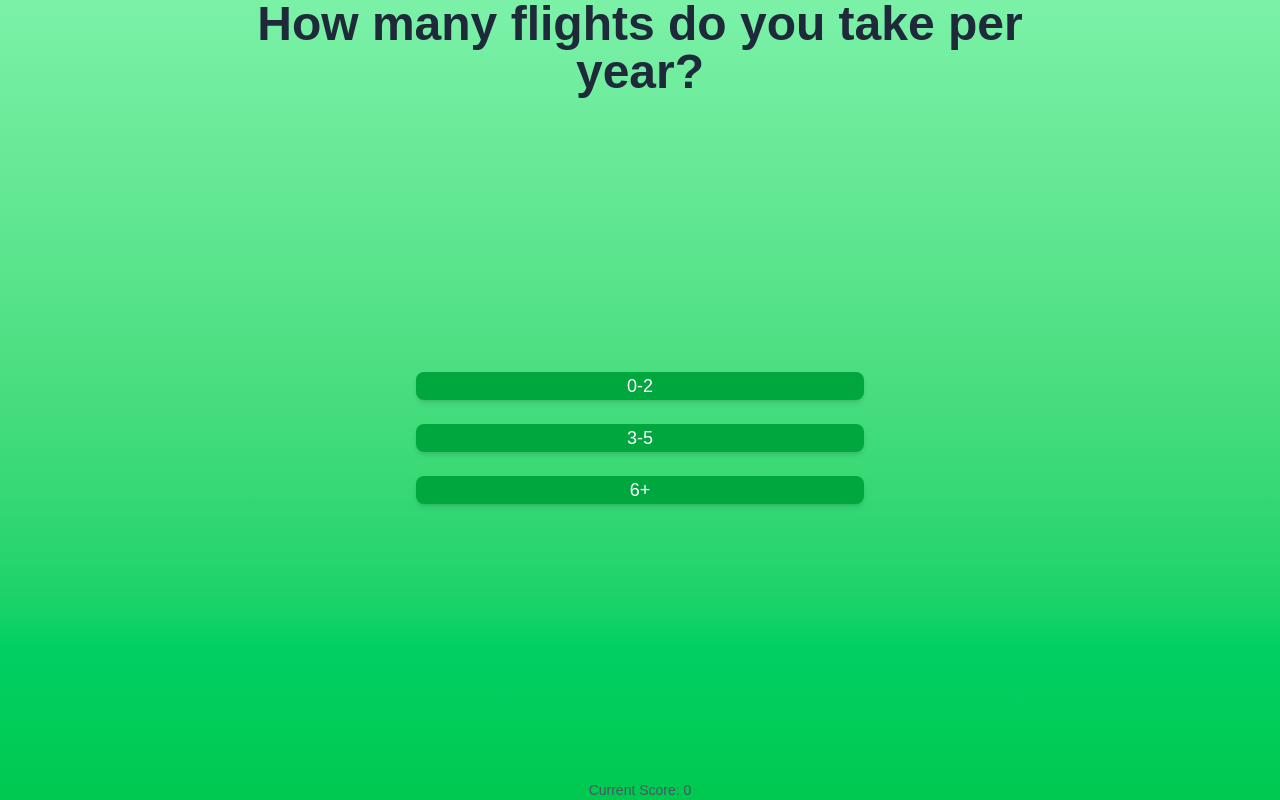
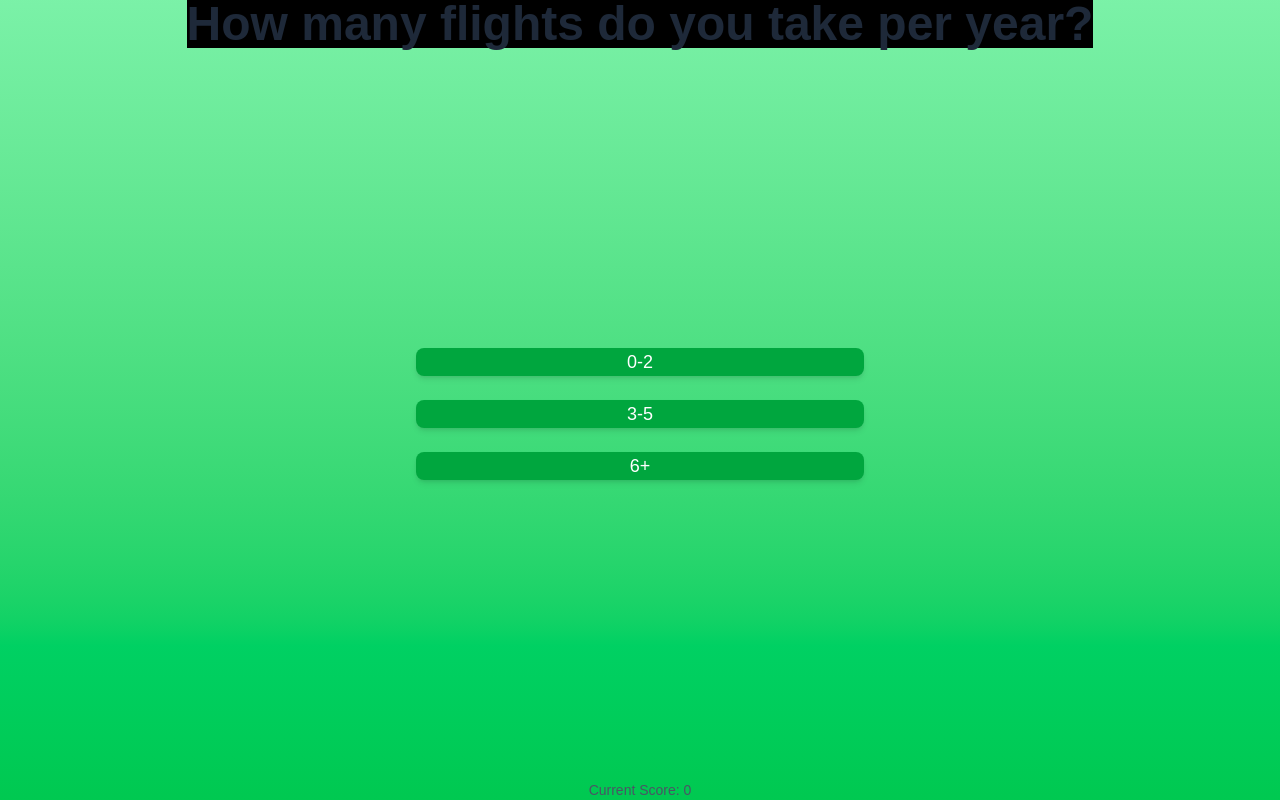
Before and after one commit to Dhruv-0-Arora/WAForge, a React (Vite) app: page /evaluation in a window 1280 px wide. Built offline with nearby package versions, Linux system fonts and the light colour scheme.

Commit message:
small chagne

```diff
--- a/src/pages/Evaluation.jsx
+++ b/src/pages/Evaluation.jsx
@@ -55,9 +55,11 @@ export default function CarbonSurvey() {
 
   return (
     <div className="flex flex-col items-center min-h-screen bg-gradient-to-b from-green-300 to-green-500 p-4">
-      <h2 className="text-5xl font-bold text-gray-800 mt-16 text-center w-full max-w-3xl">
+    <div className="mt-12">
+        <h2 className="text-5xl font-bold text-gray-800 bg-black">
         {currentQuestion}
-      </h2>
+        </h2>
+      </div>
       <div className="flex flex-col items-center justify-center flex-grow w-full max-w-xl">
         <div className="grid grid-cols-1 gap-6 w-full max-w-md mt-8">
           {Object.keys(questionFlow[currentQuestion]?.options || {}).map((option) => (
```
